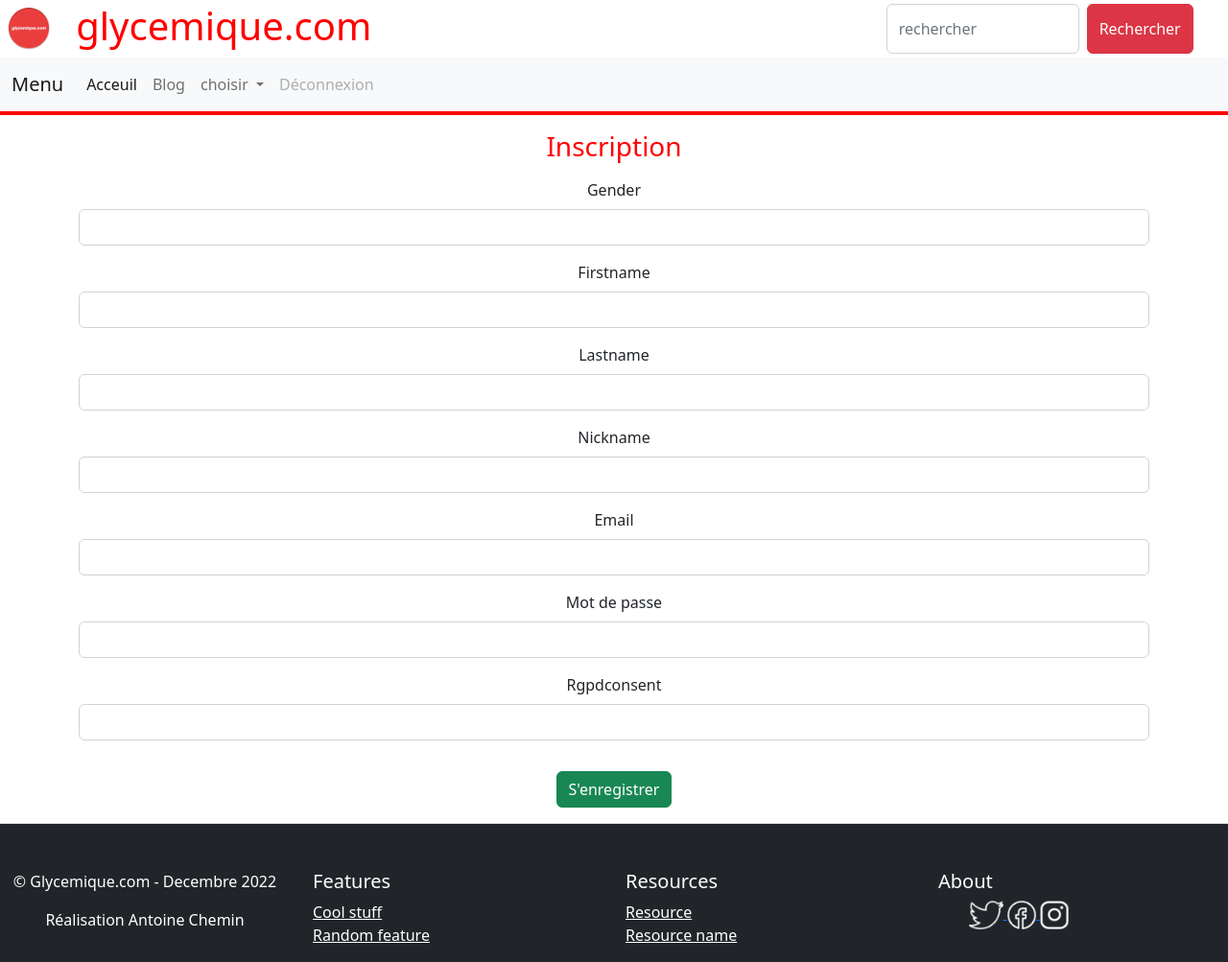
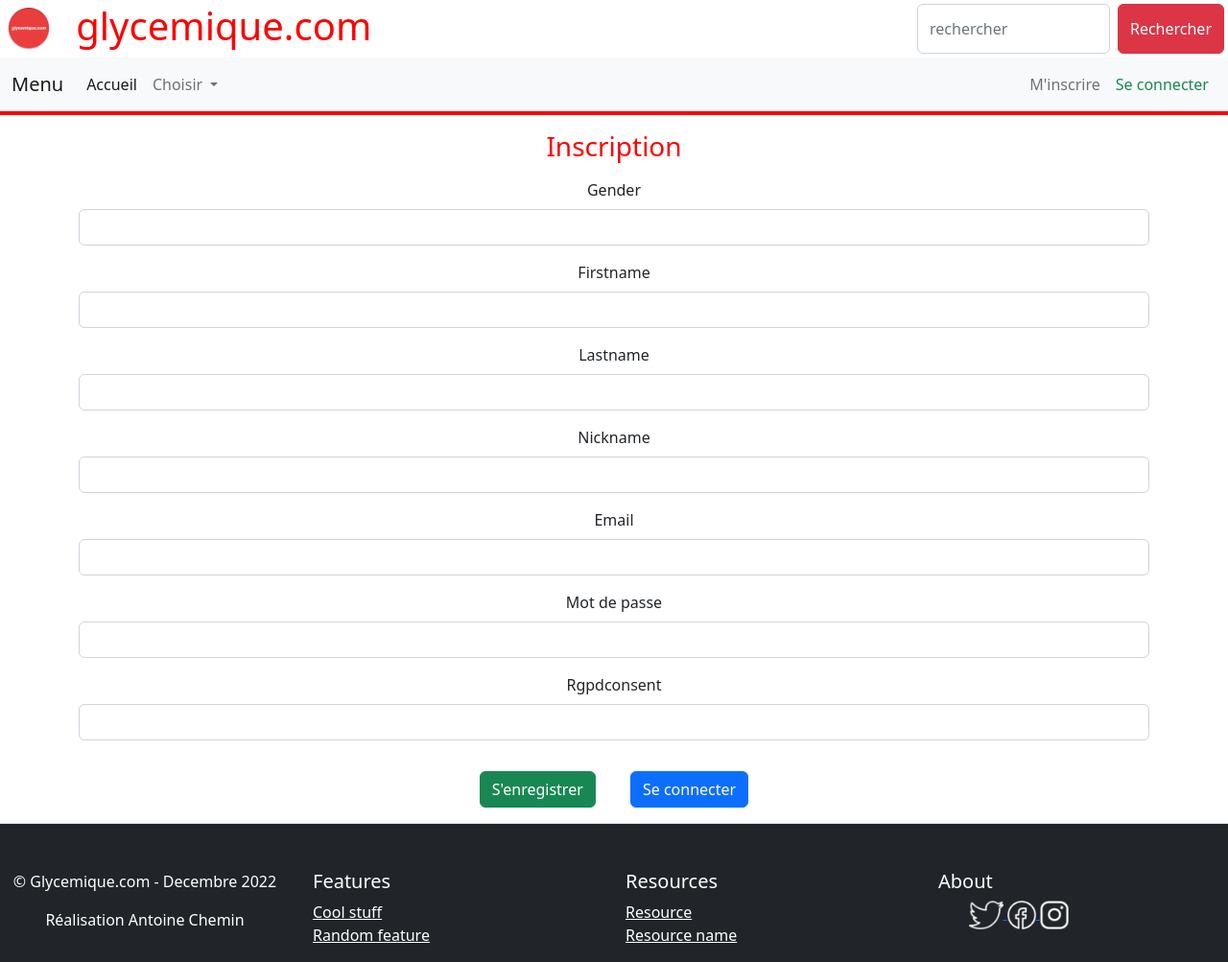
Before and after one commit to AntoineCheminPro/projet-ig, a Symfony app: template templates/registration/register.html.twig in a window 1280 px wide. Shown: the whole page at 96% size. Run offline with Twig, Linux system fonts and the light colour scheme; the template is opened without the code that fills it, so the values that code supplies are empty; form fields are guessed from the names that the template uses; some libraries are stand-ins or nearby versions.

Commit message:
register and login front & links OK

```diff
--- a/src/Controller/SecurityController.php
+++ b/src/Controller/SecurityController.php
@@ -27,7 +27,7 @@ class SecurityController extends AbstractController
             ]);
     }
 
-    #[Route(path: '/logout', name: 'app_logout')]
+    #[Route(path: '/déconnexion', name: 'app_logout')]
     public function logout(): void
     {
         throw new \LogicException('This method can be blank - it will be intercepted by the logout key on your firewall.');
--- a/templates/_partials/_header.html.twig
+++ b/templates/_partials/_header.html.twig
@@ -4,7 +4,7 @@
     glycemique.com
   </h1>
 
-  <div class="col-6"></div>
+  <div class="col-6 ms-auto"></div>
   <form class="d-flex col-3 m-1" role="search">
     <input class="form-control me-2"
       type="search"
--- a/templates/_partials/_nav.html.twig
+++ b/templates/_partials/_nav.html.twig
@@ -13,16 +13,17 @@
     <div class="collapse navbar-collapse" id="navbarSupportedContent">
       <ul class="navbar-nav me-auto mb-2 mb-lg-0">
         <li class="nav-item">
-          <a class="nav-link active" aria-current="page" href="#">Acceuil</a>
+          <a class="nav-link active" aria-current="page" href="#">Accueil</a>
         </li>
-        <li class="nav-item"><a class="nav-link" href="#">Blog</a></li>
+
+
         <li class="nav-item dropdown">
           <a class="nav-link dropdown-toggle"
             href="#"
             role="button"
             data-bs-toggle="dropdown"
             aria-expanded="false">
-            choisir
+            Choisir
           </a>
           <ul class="dropdown-menu">
             <li><a class="dropdown-item" href="#">Articles</a></li>
@@ -31,8 +32,22 @@
             <li><a class="dropdown-item" href="#">Liste des aliments</a></li>
           </ul>
         </li>
-        <li class="nav-item"><a class="nav-link disabled">Déconnexion</a></li>
       </ul>
+      {% if app.user %}
+        <ul class="navbar-nav ms-auto mb-lg-0">
+          <li class="nav-item"><a class="nav-link text-danger" href="{{path('app_logout')}}">Déconnexion</a></li>
+        </ul>
+      {% else %}
+        <ul class="navbar-nav ms-auto mb-lg-0">
+          <li class="nav-item"><a class="nav-link" href="{{path('app_register')}}">M'inscrire</a></li>
+          <li class="nav-item"><a class="nav-link text-success" href="{{path('app_login')}}">Se connecter</a></li>
+        </ul>
+      {% endif %}
     </div>
   </div>
 </nav>
+{% if app.user %}
+  <div class="mb-3">
+    Vous êtes connecté en tant que :  {{ app.user.userIdentifier }}</a>
+  </div>
+{% endif %}
--- a/templates/base.html.twig
+++ b/templates/base.html.twig
@@ -32,6 +32,7 @@
       {% include '_partials/_header.html.twig' %}
     {% block navbar %}
       {% include '_partials/_nav.html.twig' %}
+
     {% endblock %}
 
     {% block main %}
--- a/templates/main/index.html.twig
+++ b/templates/main/index.html.twig
@@ -2,6 +2,6 @@
 
 {# {% block title %}Hello MainController!{% endblock %} #}
 
-{% block body %}
-<p>Accueil</p>
+{% block main %}
+
 {% endblock %}
--- a/templates/registration/register.html.twig
+++ b/templates/registration/register.html.twig
@@ -19,8 +19,8 @@
                                 label: 'Mot de passe'
                             }) }}
                             {{ form_row(registrationForm.RGPDConsent) }}
-                            <button type="submit" class="btn btn-success my-3">S'enregistrer</button>
-
+                            <button type="submit" class="btn btn-success m-3">S'enregistrer</button>
+                            <a class="btn btn-primary  m-3" href="{{path('app_login')}}">Se connecter</a>
                     </div>
                 {{ form_end(registrationForm) }}
             </div>
--- a/templates/security/login.html.twig
+++ b/templates/security/login.html.twig
@@ -12,7 +12,7 @@
 
         {% if app.user %}
             <div class="mb-3">
-                Vous êtes connecté en tant que :  {{ app.user.userIdentifier }}, <a href="{{ path('app_logout') }}">Me déconnecter</a>
+                Vous êtes connecté en tant que :  {{ app.user.userIdentifier }}</a>
             </div>
         {% endif %}
         <div class="container">
@@ -42,6 +42,7 @@
                 <button class="btn btn-lg btn-success m-4 center" type="submit">
                     Me connecter
                 </button>
+                <a class="btn btn-lg btn-primary m-4 center" href="{{path('app_register')}}">M'inscrire</a>
             </div>
 
         </div>
```
Also changed, not shown: migrations/Version20220915130441.php (added, +57 -0 lines), 2 other files.
